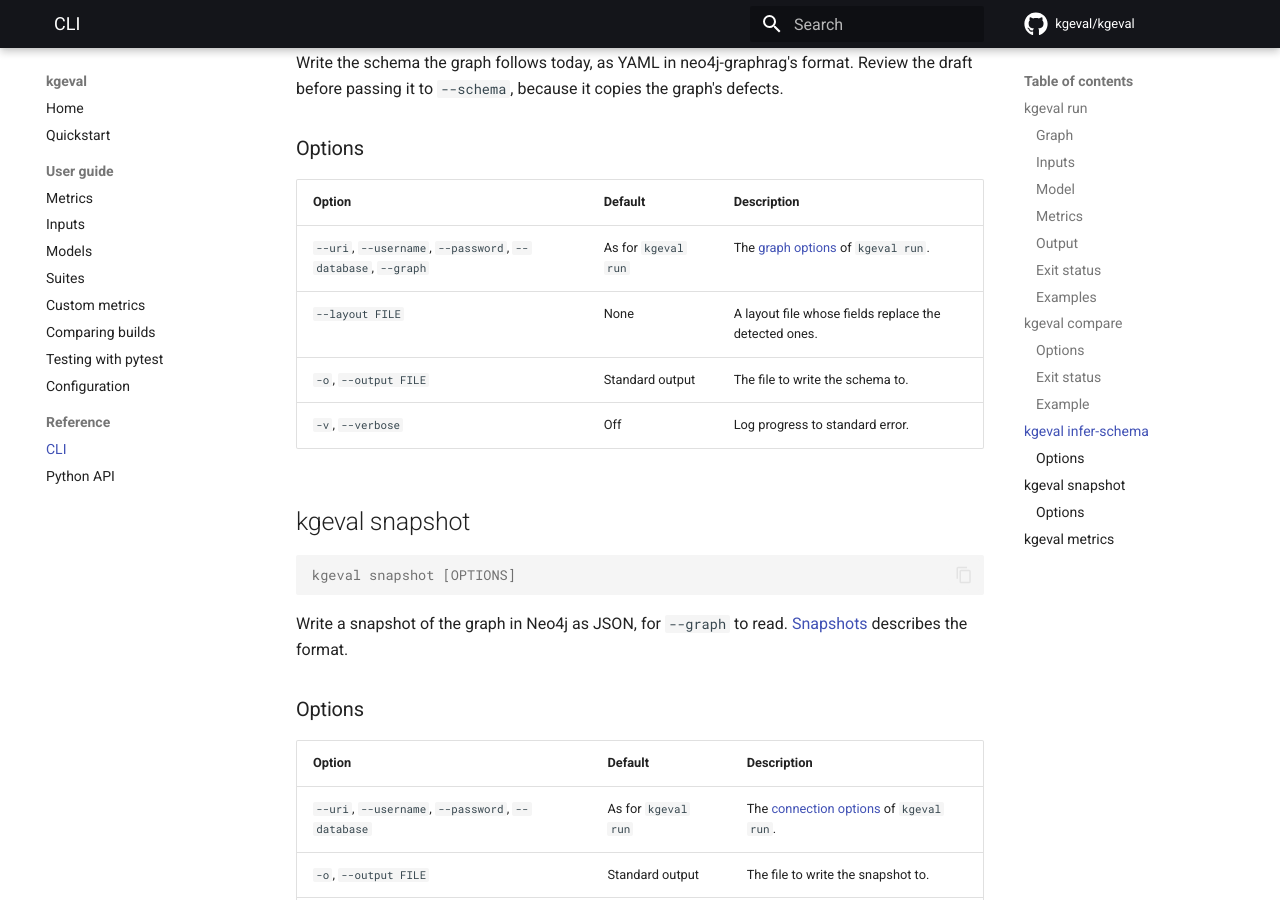
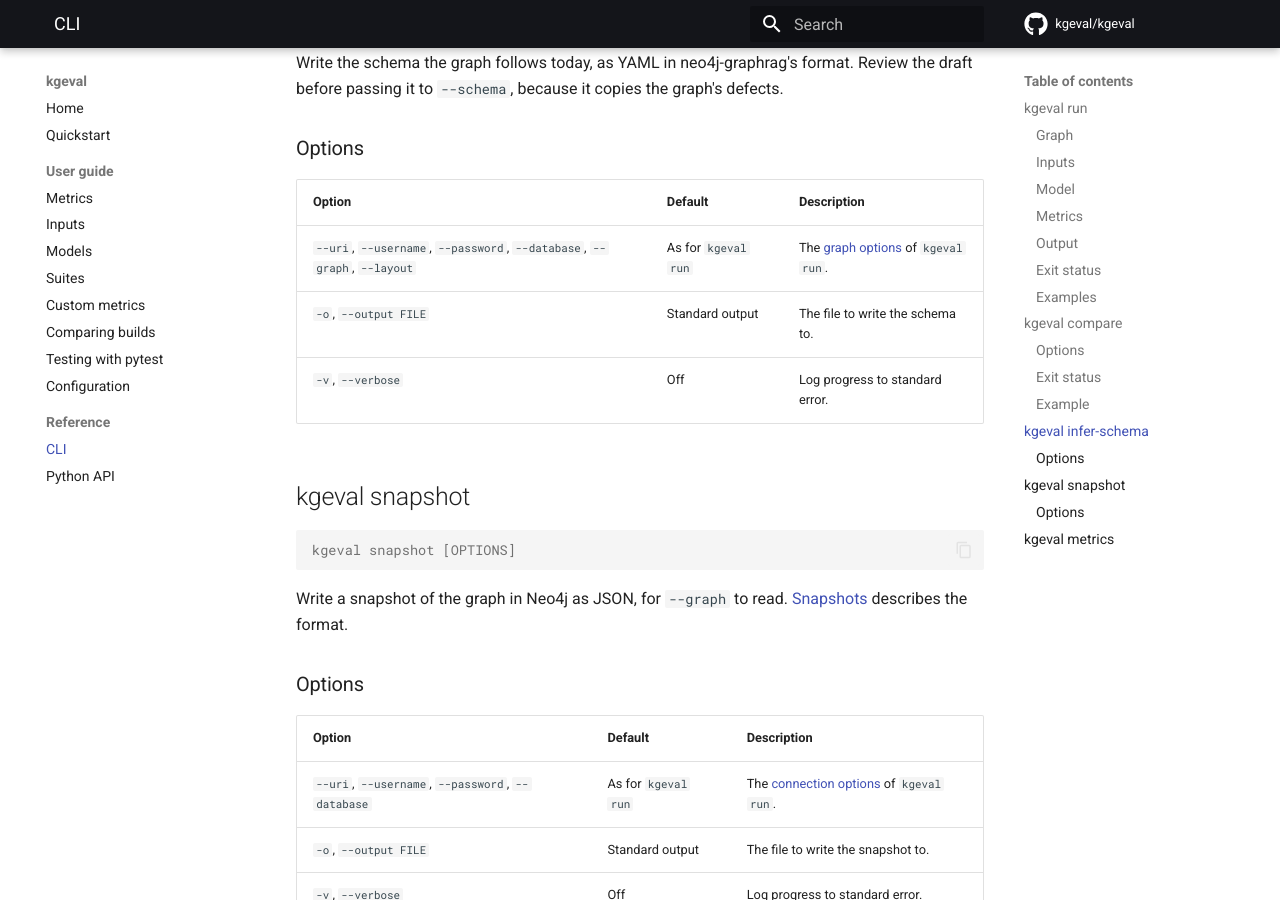
Before and after one commit to kgeval/kgeval, an MkDocs documentation site: the page built from docs/reference/cli.md, in a window 1280 px wide and 900 px high, scrolled down 4945 px. Built offline with MkDocs 1.6.1 and Material for MkDocs 9.7.7, drawn with Linux system fonts in a browser that asks for light colours; comment, search, counter and statistics services are not loaded.

Commit message:
docs: describe the layout option once in the CLI reference

```diff
--- a/docs/reference/cli.md
+++ b/docs/reference/cli.md
@@ -162,12 +162,11 @@ the draft before passing it to `--schema`, because it copies the graph's defects
 
 ### Options
 
-| Option                                                       | Default             | Description                                           |
-| ------------------------------------------------------------ | ------------------- | ----------------------------------------------------- |
-| `--uri`, `--username`, `--password`, `--database`, `--graph` | As for `kgeval run` | The [graph options](#graph) of `kgeval run`.          |
-| `--layout FILE`                                              | None                | A layout file whose fields replace the detected ones. |
-| `-o`, `--output FILE`                                        | Standard output     | The file to write the schema to.                      |
-| `-v`, `--verbose`                                            | Off                 | Log progress to standard error.                       |
+| Option                                                                   | Default             | Description                                  |
+| ------------------------------------------------------------------------ | ------------------- | -------------------------------------------- |
+| `--uri`, `--username`, `--password`, `--database`, `--graph`, `--layout` | As for `kgeval run` | The [graph options](#graph) of `kgeval run`. |
+| `-o`, `--output FILE`                                                    | Standard output     | The file to write the schema to.             |
+| `-v`, `--verbose`                                                        | Off                 | Log progress to standard error.              |
 
 ## kgeval snapshot
 
```
